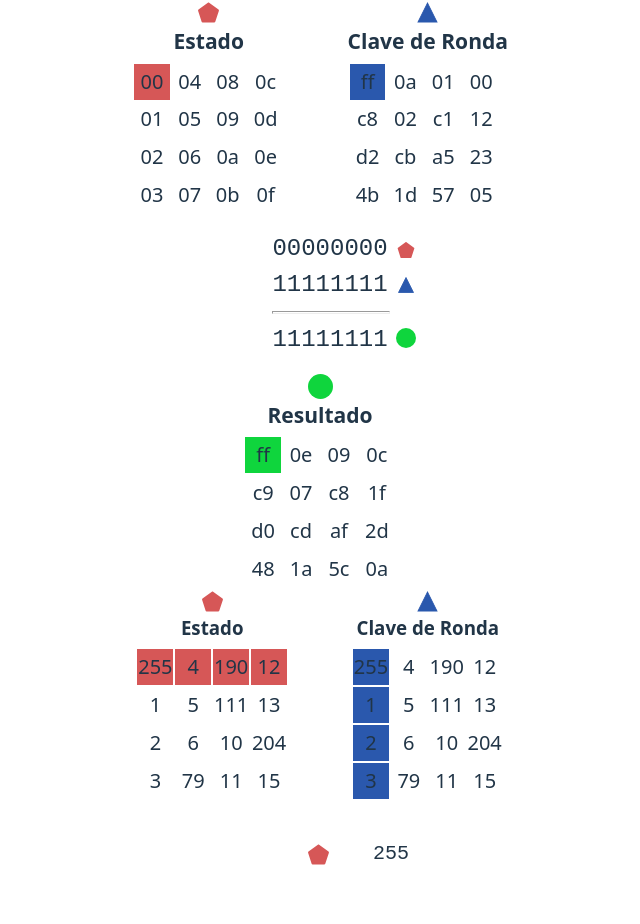
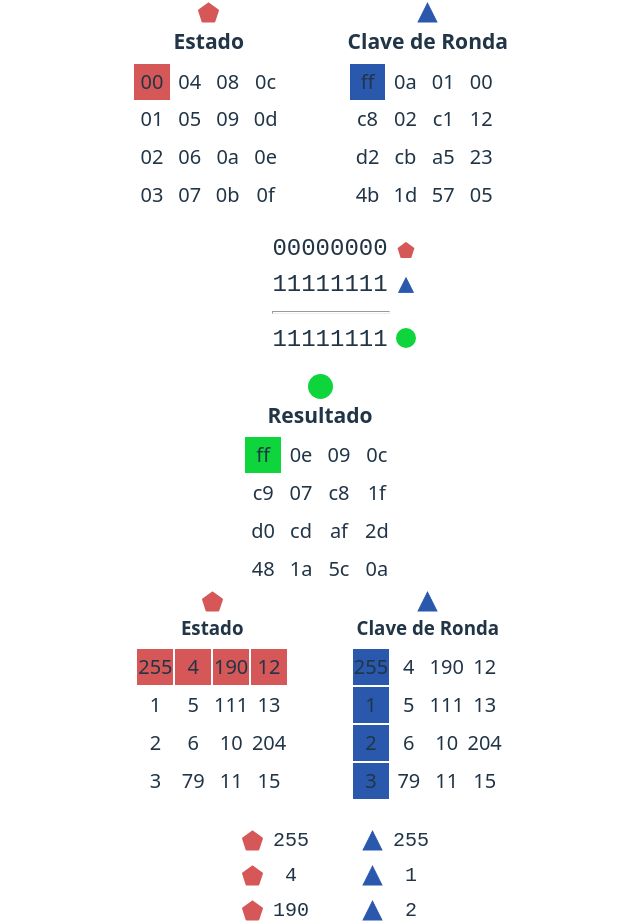
Before and after one commit to adrianlascurain/aes-explorer, a React (Vite) app: page / in a window 1280 px wide. Shown: the top 924 px of the page, without its empty margins (320-960 px from the left). Built offline with nearby package versions, Linux system fonts and the light colour scheme.

Commit message:
HTML classes for visual multiplication of mix column operation are updated and styles changed.

```diff
--- a/src/components/VisualMultiplication.css
+++ b/src/components/VisualMultiplication.css
@@ -1,4 +1,4 @@
-.multiplication-container{
+.vm-multiplication-container{
     box-sizing: border-box;
     display: flex;
     justify-content: start;
@@ -7,39 +7,41 @@
     margin-bottom: 5px;
 }
 
-.multiplication-grid-container{
+.vm-multiplication-grid-container{
     display: flex;
     justify-content: center;
     align-items: center;
     gap: 2px
 }
 
-.icon-figure{
+.vm-icon-figure{
     width: 25px;
     height: 25px;
+    margin: 0;
 }
 
-.icon-figure img{
+.vm-icon-figure img{
     width: 100%;
     height: 100%;
     object-fit: contain;
 }
 
-.multiplication-icon-figure{
+.vm-multiplication-icon-figure{
     width: 25px;
     height: 25px;
     margin: 0;
 }
 
-.multiplication-icon-figure img{
+.vm-multiplication-icon-figure img{
     width: 100%;
     height: 100%;
     object-fit: contain;
     filter: invert(1);
 }
 
-.matrix-value-container{
-    width: max-content;
+.vm-matrix-value-container{
+    min-width: 3rem;
+    max-width: max-content;
     text-align: center;
     font-size: 20px;
     font-family: monospace;
--- a/src/components/VisualMultiplication.tsx
+++ b/src/components/VisualMultiplication.tsx
@@ -12,24 +12,23 @@ function VisualMultiplication({g1Row,g1Col,g2Row,g2Col,state,representation,g1Im
     let g2ValueToShow = representation === "matrixPosition" ? `(${g2Row + 1},${g2Col + 1})` : convert2System(state? state[g2Row][g2Col] : 0,representation);
 
     return(
-        // Considerar extraer componente para reutilizar en múltiples operaciones
         <div className="vm-multiplication-container">
-            <div className="multiplication-grid-container">
-                <figure className="icon-figure">
+            <div className="vm-multiplication-grid-container">
+                <figure className="vm-icon-figure">
                     <img src={g1Img} alt="" />
                 </figure>
-                <div className="matrix-value-container">
+                <div className="vm-matrix-value-container">
                     {g1ValueToShow}
                 </div>
             </div>
-            <figure className="multiplication-icon-figure">
+            <figure className="vm-multiplication-icon-figure">
                 <img src={multiplicationIcon} alt="" />
             </figure>
-            <div className="multiplication-grid-container">
-                <figure className="icon-figure">
+            <div className="vm-multiplication-grid-container">
+                <figure className="vm-icon-figure">
                     <img src={g2Img} alt="" />
                 </figure>
-                <div className="matrix-value-container">
+                <div className="vm-matrix-value-container">
                     {g2ValueToShow}
                 </div>
             </div>
```
